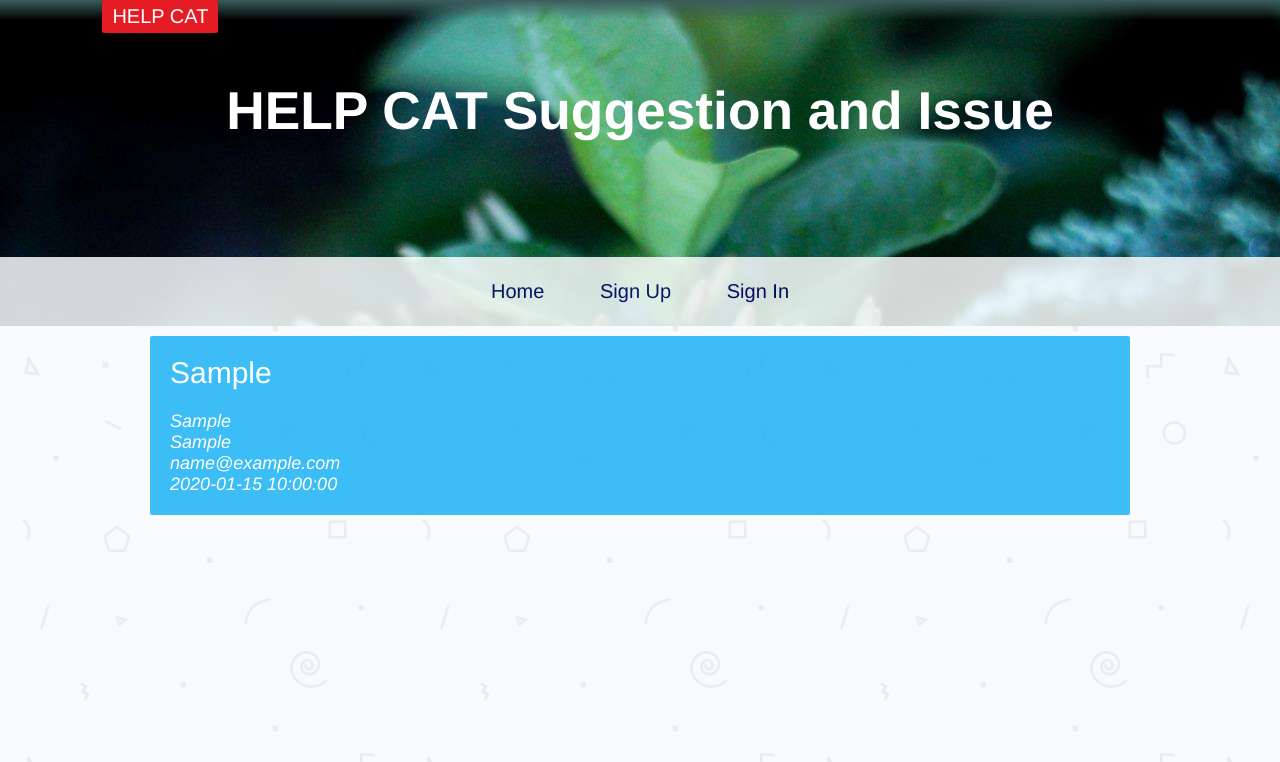
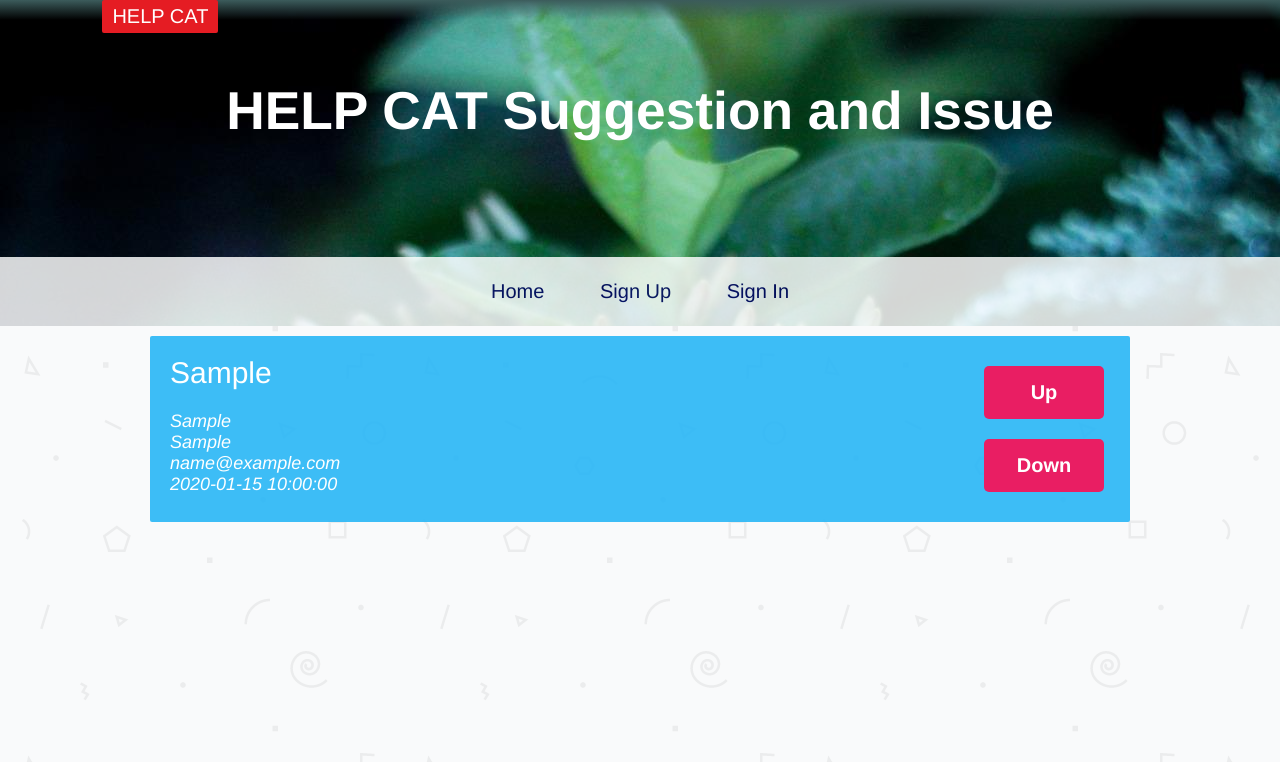
Before and after one commit to joevo2/helpcat, a PHP site: page / in a window 1280 px wide. Shown: the top 762 px of the page. Run offline with PHP 8.4, Linux system fonts and the light colour scheme; tables that the repository leaves empty or names only in its code hold one stand-in row (values such as "Sample post").

Commit message:
added up down vote on index and resolve button on myissue

```diff
--- a/index.php
+++ b/index.php
@@ -14,6 +14,27 @@
     .email {
       text-decoration: none;
       color: white;
+    }
+
+    .delete {
+      vertical-align: top;
+      width: 100px;
+      display: inline-block;
+    }
+
+    .suggestbutton {
+      max-width: 120px;
+      margin: 10px;
+    }
+
+    .box {
+      width: 85%;
+      display: inline-block;
+
+    }
+
+    .form {
+      margin: 0;
     }
 
      </style>
@@ -46,12 +67,12 @@
         </form>
       </div>
       <?php }// end if ?>
-      <div class="col-2">
+      <div>
       <?php
         $result = mysqli_query($con,"SELECT * FROM complaint ORDER BY timestamp DESC");
-
         while($row = mysqli_fetch_array($result)) {
           print "<div class='textbox'>";
+          print "<div class='box'>";
           print "<div class='p'>";
           print $row['issue'];
           print "</div>";
@@ -66,17 +87,17 @@
           print $row['timestamp'];
       ?>
           <br>
-          <!--form method='post'>
-          <input type="hidden" name="delete_id" value="<?php print $row['id']; ?>">
-      		<input type="submit" class='suggestbutton' name="delete" value="Delete">
-        </form-->
+          </div>
+          <div class='delete'>
+            <form method='post' class="form">
+              <input type="hidden" name="delete_id" value="<?php print $row['id']; ?>">
+              <input type="submit" class='suggestbutton' name="up" value="Up">
+              <input type="submit" class='suggestbutton' name="down" value="Down">
+            </form>
+          </div>
         </div>
       <?php
     } // end loop for fetching data from database
-        if(isset($_POST['delete'])) {
-    			$PID = $_POST['delete_id'];
-    			mysqli_query($con,"DELETE FROM complaint WHERE id=$PID");
-    		}
       ?>
       </div>
     </main>
```
Also changed, not shown: myissue.php (+8 -2 lines).
